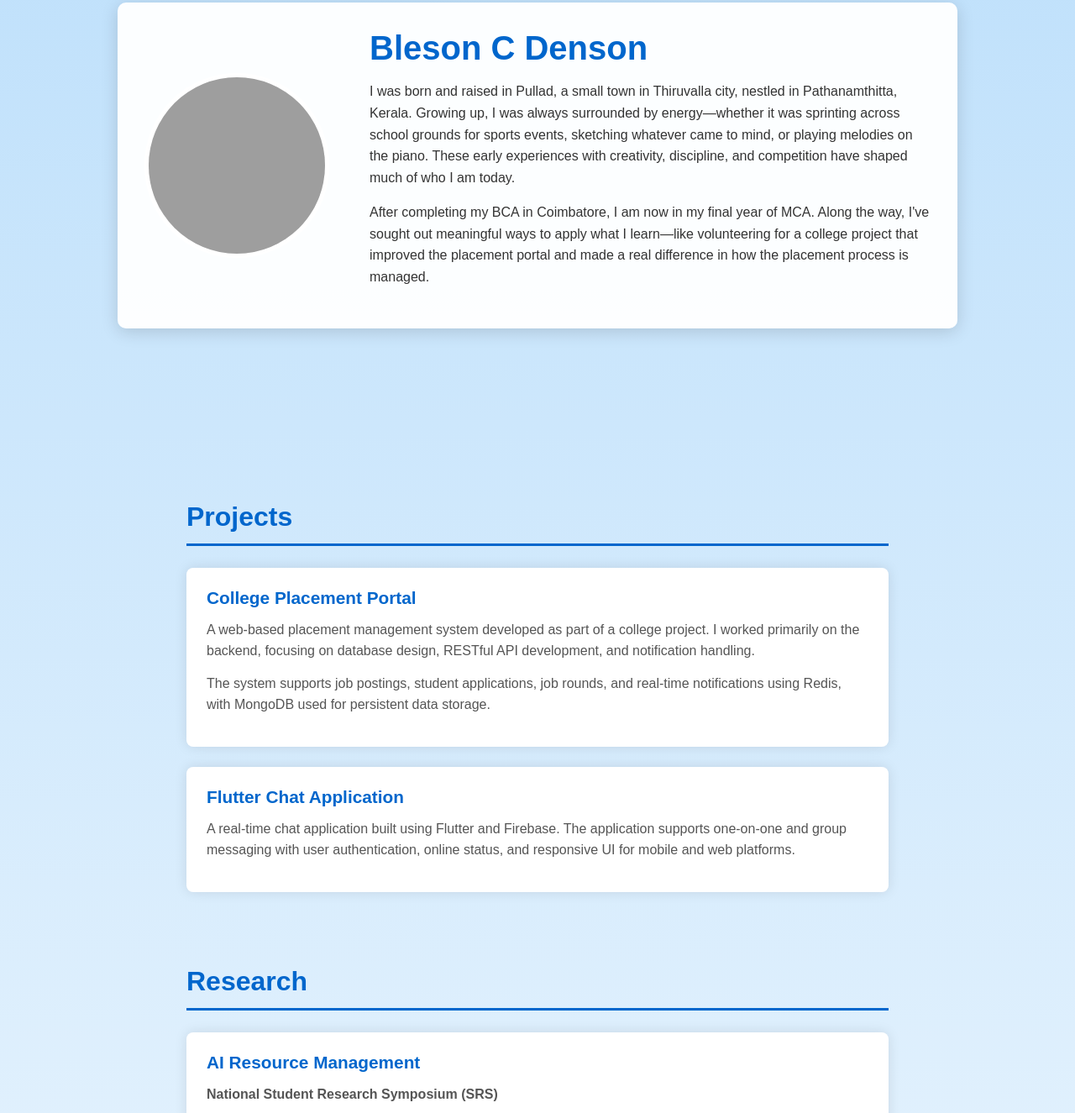
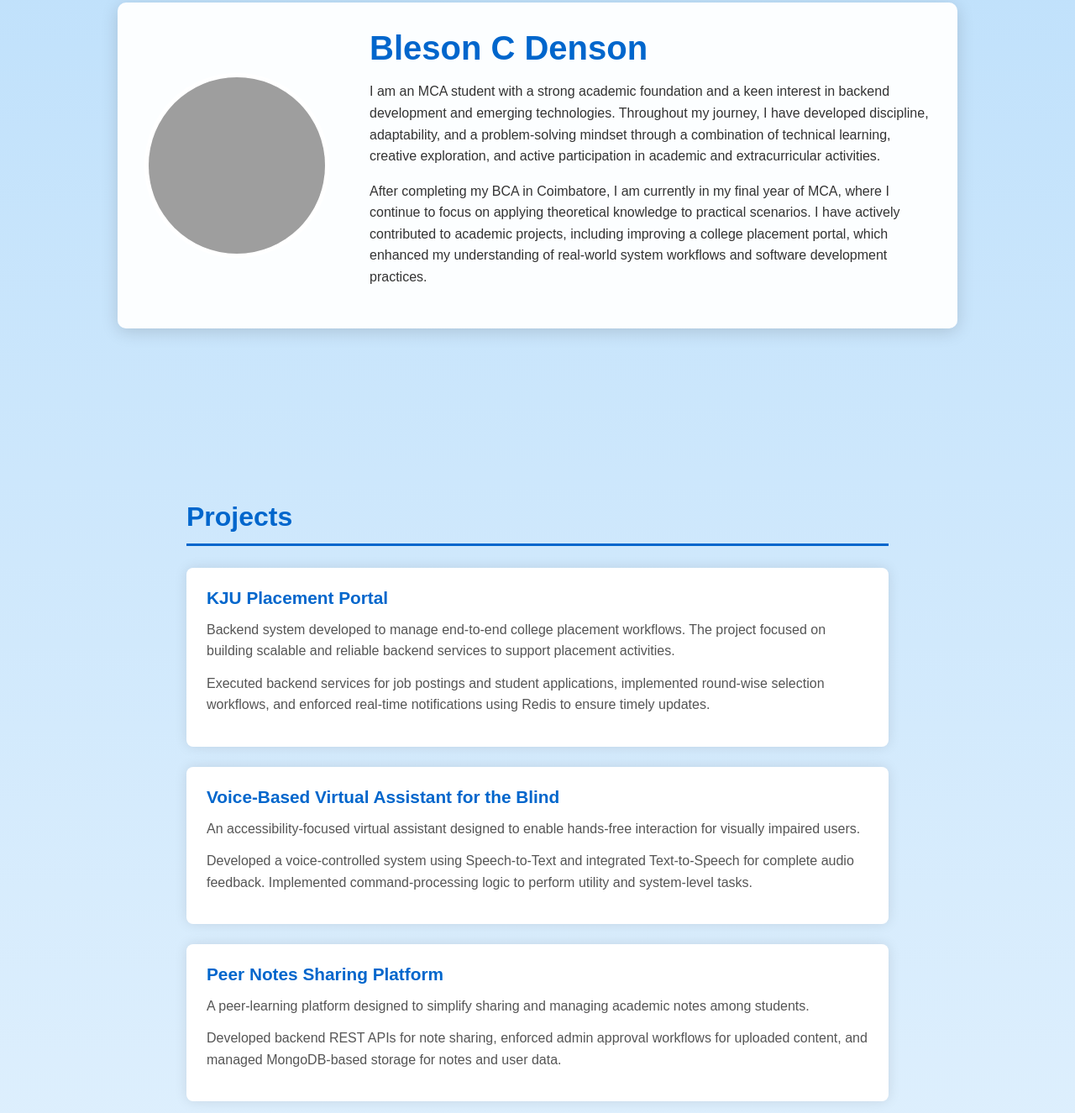
Before and after one commit to Bleson2003/Bleson2003.github.io, a plain HTML site: page index.html in a window 1280 px wide. Shown: the part 235-1560 px from the top of the page at 84% size. Drawn offline with nearby package versions, Linux system fonts and the light colour scheme; grey boxes are pictures that could not be loaded.

Commit message:
Update portfolio: modified index.html, added resume-1.pdf, removed Bleson_15.pdf

```diff
--- a/index.html
+++ b/index.html
@@ -251,42 +251,72 @@
       <div class="hero-text">
         <h1>Bleson C Denson</h1>
         <p>
-          I was born and raised in Pullad, a small town in Thiruvalla city, nestled in Pathanamthitta, Kerala. Growing up, I was always surrounded by energy—whether it was sprinting across school grounds for sports events, sketching whatever came to mind, or playing melodies on the piano. These early experiences with creativity, discipline, and competition have shaped much of who I am today.
+  I am an MCA student with a strong academic foundation and a keen interest in backend
+  development and emerging technologies. Throughout my journey, I have developed
+  discipline, adaptability, and a problem-solving mindset through a combination of
+  technical learning, creative exploration, and active participation in academic and
+  extracurricular activities.
 </p>
 <p>
-          After completing my BCA in Coimbatore, I am now in my final year of MCA. Along the way, I've sought out meaningful ways to apply what I learn—like volunteering for a college project that improved the placement portal and made a real difference in how the placement process is managed.
+  After completing my BCA in Coimbatore, I am currently in my final year of MCA, where
+  I continue to focus on applying theoretical knowledge to practical scenarios.
+  I have actively contributed to academic projects, including improving a college
+  placement portal, which enhanced my understanding of real-world system workflows
+  and software development practices.
+</p>
+
         </p>
       </div>
     </div>
   </header>
 
   <!-- PROJECTS -->
+<!-- PROJECTS -->
 <section id="projects" data-aos="fade-up">
   <h2>Projects</h2>
 
   <div class="project" data-aos="zoom-in">
-      <h3>College Placement Portal</h3>
+    <h3>KJU Placement Portal</h3>
     <p>
-        A web-based placement management system developed as part of a college project.
-        I worked primarily on the backend, focusing on database design, RESTful API
-        development, and notification handling.
+      Backend system developed to manage end-to-end college placement workflows.
+      The project focused on building scalable and reliable backend services
+      to support placement activities.
     </p>
     <p>
-        The system supports job postings, student applications, job rounds, and
-        real-time notifications using Redis, with MongoDB used for persistent data
-        storage.
+      Executed backend services for job postings and student applications,
+      implemented round-wise selection workflows, and enforced real-time
+      notifications using Redis to ensure timely updates.
     </p>
   </div>
 
   <div class="project" data-aos="zoom-in">
-      <h3>Flutter Chat Application</h3>
+    <h3>Voice-Based Virtual Assistant for the Blind</h3>
     <p>
-        A real-time chat application built using Flutter and Firebase. The application
-        supports one-on-one and group messaging with user authentication, online status,
-        and responsive UI for mobile and web platforms.
+      An accessibility-focused virtual assistant designed to enable hands-free
+      interaction for visually impaired users.
+    </p>
+    <p>
+      Developed a voice-controlled system using Speech-to-Text and integrated
+      Text-to-Speech for complete audio feedback. Implemented command-processing
+      logic to perform utility and system-level tasks.
+    </p>
+  </div>
+
+  <div class="project" data-aos="zoom-in">
+    <h3>Peer Notes Sharing Platform</h3>
+    <p>
+      A peer-learning platform designed to simplify sharing and managing
+      academic notes among students.
+    </p>
+    <p>
+      Developed backend REST APIs for note sharing, enforced admin approval
+      workflows for uploaded content, and managed MongoDB-based storage for
+      notes and user data.
     </p>
   </div>
 </section>
+
+
 
   <!-- RESEARCH -->
   <section id="research" data-aos="fade-up">
@@ -309,9 +339,11 @@
   <h2>Resume</h2>
   <iframe
     class="resume-preview"
-      src="https://drive.google.com/file/d/1waRjPbZxILKt0nrlFkH6t_0NnwB4xyua/preview">
+    src="https://drive.google.com/file/d/1el8r7k-rppPB2LnwBzFNeuTI1Dgcjjg9/preview"
+    allow="autoplay">
   </iframe>
 </section>
+
 
   <!-- CONTACT -->
   <section id="contact" data-aos="fade-up">
```
Also changed, not shown: 2 other files. Lines whose indentation alone changed are shown as unchanged.
